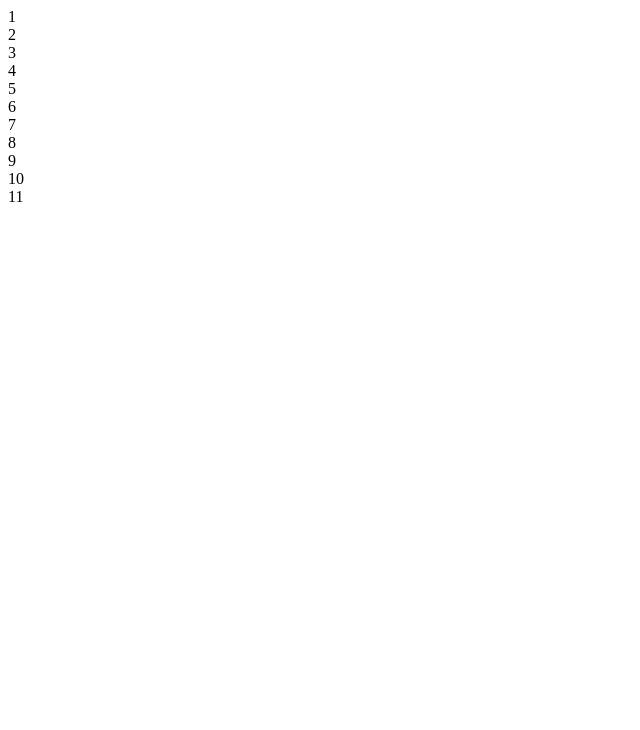
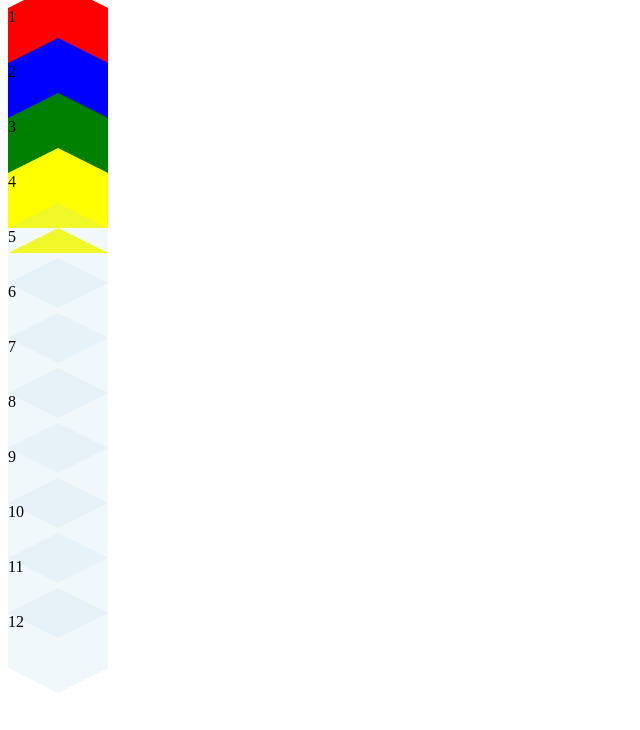
Before and after one commit to rosemariburton/project-1, a plain HTML site: page index.html in a window 1280 px wide. Shown: the whole page, without its empty margins (0-640 px from the left). Drawn offline with Linux system fonts and the light colour scheme.

Commit message:
added some css for hexagons

```diff
--- a/css/style.css
+++ b/css/style.css
@@ -0,0 +1,149 @@
+body{
+    background-image: url()
+}
+
+#hexagon {
+    width: 100px;
+    height: 55px;
+    background: hsla(195, 52%, 79%, 0.171);
+    position: relative;
+  }
+  #hexagon:before {
+    content: "";
+    position: absolute;
+    top: -25px;
+    left: 0;
+    width: 0;
+    height: 0;
+    border-left: 50px solid transparent;
+    border-right: 50px solid transparent;
+    border-bottom: 25px solid hsla(195, 52%, 79%, 0.171);
+  }
+  #hexagon:after {
+    content: "";
+    position: absolute;
+    bottom: -25px;
+    left: 0;
+    width: 0;
+    height: 0;
+    border-left: 50px solid transparent;
+    border-right: 50px solid transparent;
+    border-top: 25px solid hsla(195, 52%, 79%, 0.171);
+  }
+
+  /*         #### RED                */
+  #redhex {
+    width: 100px;
+    height: 55px;
+    background: red;
+    position: relative;
+  }
+  #redhex:before {
+    content: "";
+    position: absolute;
+    top: -25px;
+    left: 0;
+    width: 0;
+    height: 0;
+    border-left: 50px solid transparent;
+    border-right: 50px solid transparent;
+    border-bottom: 25px solid red;
+  }
+  #redhex:after {
+    content: "";
+    position: absolute;
+    bottom: -25px;
+    left: 0;
+    width: 0;
+    height: 0;
+    border-left: 50px solid transparent;
+    border-right: 50px solid transparent;
+    border-top: 25px solid red;
+  }
+  /*            #### BLUE           */
+  #bluehex {
+    width: 100px;
+    height: 55px;
+    background: blue;
+    position: relative;
+  }
+  #bluehex:before {
+    content: "";
+    position: absolute;
+    top: -25px;
+    left: 0;
+    width: 0;
+    height: 0;
+    border-left: 50px solid transparent;
+    border-right: 50px solid transparent;
+    border-bottom: 25px solid blue;
+  }
+  #bluehex:after {
+    content: "";
+    position: absolute;
+    bottom: -25px;
+    left: 0;
+    width: 0;
+    height: 0;
+    border-left: 50px solid transparent;
+    border-right: 50px solid transparent;
+    border-bottom: 25px solid blue;
+  }
+  /*            #### GREEN           */
+  #greenhex {
+    width: 100px;
+    height: 55px;
+    background: green;
+    position: relative;
+  }
+  #greenhex:before {
+    content: "";
+    position: absolute;
+    top: -25px;
+    left: 0;
+    width: 0;
+    height: 0;
+    border-left: 50px solid transparent;
+    border-right: 50px solid transparent;
+    border-bottom: 25px solid green;
+  }
+  #greenhex:after {
+    content: "";
+    position: absolute;
+    bottom: -25px;
+    left: 0;
+    width: 0;
+    height: 0;
+    border-left: 50px solid transparent;
+    border-right: 50px solid transparent;
+    border-bottom: 25px solid green;
+  }
+  /*            #### YELLOW           */
+  #yellowhex {
+    width: 100px;
+    height: 55px;
+    background: yellow;
+    position: relative;
+  }
+  #yellowhex:before {
+    content: "";
+    position: absolute;
+    top: -25px;
+    left: 0;
+    width: 0;
+    height: 0;
+    border-left: 50px solid transparent;
+    border-right: 50px solid transparent;
+    border-bottom: 25px solid yellow;
+  }
+  #yellowhex:after {
+    content: "";
+    position: absolute;
+    bottom: -25px;
+    left: 0;
+    width: 0;
+    height: 0;
+    border-left: 50px solid transparent;
+    border-right: 50px solid transparent;
+    border-bottom: 25px solid yellow;
+  }
--- a/index.html
+++ b/index.html
@@ -11,17 +11,18 @@
     <div class="container">
         <header></header>
         <div class="innerContainer">
-            <div class="red">1</div>
-            <div class="blue">2</div>
-            <div class="green">3</div>
-            <div class="yellow">4</div>
-            <div class="item">5</div>
-            <div class="item">6</div>
-            <div class="item">7</div>
-            <div class="item">8</div>
-            <div class="item">9</div>
-            <div class="item">10</div>
-            <div class="item">11</div>
+            <div id="redhex" class="red">1</div>
+            <div id="bluehex" class="blue">2</div>
+            <div id="greenhex" class="green">3</div>
+            <div id="yellowhex" class="yellow">4</div>
+            <div id="hexagon" class="item">5</div>
+            <div id="hexagon" class="item">6</div>
+            <div id="hexagon" class="item">7</div>
+            <div id="hexagon" class="item">8</div>
+            <div id="hexagon" class="item">9</div>
+            <div id="hexagon" class="item">10</div>
+            <div id="hexagon" class="item">11</div>
+            <div id="hexagon" class="item">12</div>
         </div>
         <footer></footer>
     </div>
```
